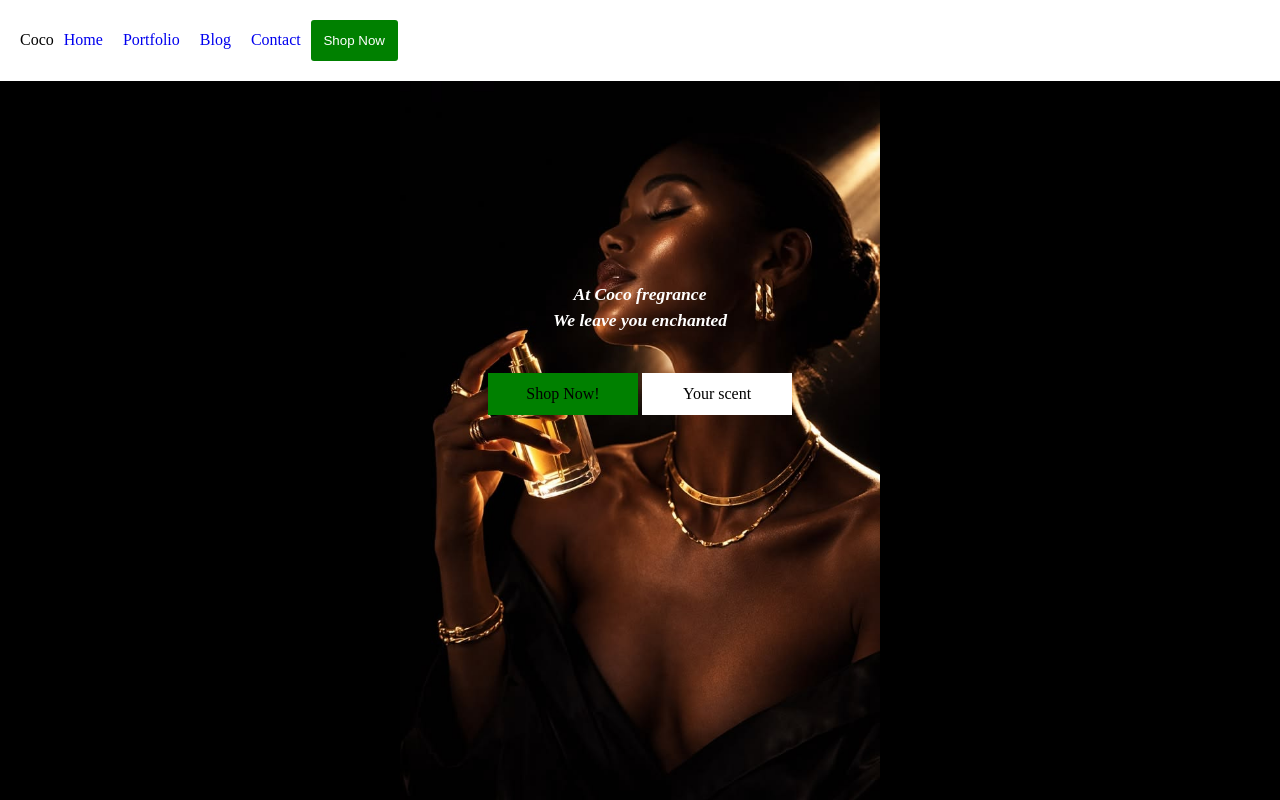
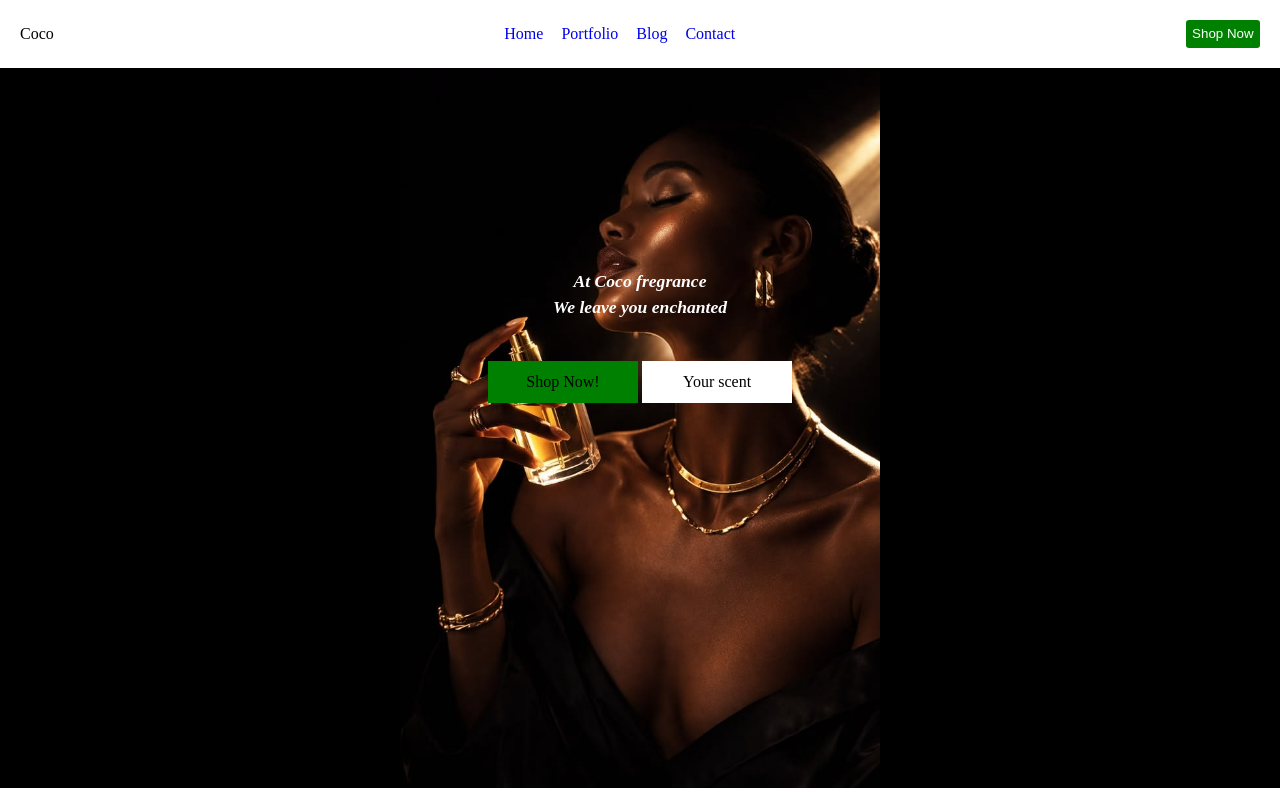
Before and after one commit to Coco20044/perfumeStore, a plain HTML site: page index.html in a window 1280 px wide. Shown: the top 800 px of the page. Drawn offline with Linux system fonts and the light colour scheme.

Commit message:
initial commit

```diff
--- a/blog.css
+++ b/blog.css
@@ -16,27 +16,31 @@ header{
 .header{
     padding: 20px;
     display: flex;
-    gap: 10px;
+    justify-content: space-between;
     align-items: center;
     background-color: white;
 
 }
 header ul {
     display: flex;
-    gap: 20px;
+    gap: 10px;
 
 }
 header ul li{
     list-style-type: none;
 
 }
+header ul li :nth-child(1){
+    margin-left: 8px;
+}
 header ul li a{
     text-decoration: none;
 
 }
 .btn button{
+    margin-left: 8px;
     border-radius: 3px;
-    padding: 1vw;
+    padding: 0.5vw;
     border: none;
     background-color: green;
     color: white;
--- a/contact.css
+++ b/contact.css
@@ -16,28 +16,33 @@ header{
 .header{
     padding: 20px;
     display: flex;
-    gap: 10px;
+    justify-content: space-between;
     align-items: center;
     background-color: white;
 
 }
 header ul {
     display: flex;
-    gap: 20px;
+    gap: 10px;
 
 }
 header ul li{
     list-style-type: none;
 
 }
+header ul li :nth-child(1){
+    margin-left: 8px;
+}
+
 header ul li a{
     text-decoration: none;
 
 }
 
 .btn button{
+    margin-left: 8px;
     border-radius: 3px;
-    padding: 1vw;
+    padding: 0.5vw;
     border: none;
     background-color: green;
     color: white;
--- a/main.css
+++ b/main.css
@@ -16,7 +16,7 @@ header{
 .header{
     padding: 20px;
     display: flex;
-    gap: 10px;
+   justify-content: space-between;
     align-items: center;
     background-color: white;
 
@@ -24,13 +24,18 @@ header{
 }
 header ul {
     display: flex;
-    gap: 20px;
+    gap: 10px;
 
 }
 header ul li{
     list-style-type: none;
 
+
 }
+header ul li :nth-child(1){
+    margin-left: 8px;
+}
+
 header ul li a{
     text-decoration: none;
 
@@ -39,10 +44,11 @@ header ul li a{
 .btn button{
     white-space: nowrap;
     border-radius: 3px;
-    padding: 1vw;
+    padding: 0.5vw;
     border: none;
     background-color: green;
     color: white;
+    margin-left: 8px;
 }
 .hero{
 
@@ -122,7 +128,7 @@ header ul li a{
     margin-top: 10px;
     margin-bottom: 10px;
     border-radius: 5px;
-    padding: 3vw;
+    padding: 0.5vw;
     border: none;
     background-color: green;
     color: white;
@@ -184,7 +190,7 @@ header ul li a{
 .men div button{
     border-radius: 3px;
     margin-top: 8px;
-    padding: 2vw;
+    padding: 0.5vw;
     background-color: green;
     color: white;
     border: none;
@@ -221,7 +227,7 @@ header ul li a{
 }
 .menbtn button{
     border-radius: 3px;
-   padding: 3vw;
+   padding: 0.5vw;
    background-color: green;
    border: none;
    color: white;
--- a/portfolio.css
+++ b/portfolio.css
@@ -16,30 +16,35 @@ header{
 .header{
     padding: 20px;
     display: flex;
-    gap: 10px;
+    justify-content: space-between;
     align-items: center;
     background-color: white;
 
 }
 header ul {
     display: flex;
-    gap: 20px;
+    gap: 10px;
 
 }
 header ul li{
     list-style-type: none;
 
 }
+header ul li :nth-child(1){
+    margin-left: 8px;
+}
 header ul li a{
     text-decoration: none;
 
 }
 .btn button{
-    padding: 1vw;
+    border-radius: 3px;
+    padding: 0.5vw;
     border: none;
     background-color: green;
     color: white;
     white-space: nowrap;
+    margin-left: 8px;
 }
 .hero{
     background-color: rgb(200, 199, 199);
```
